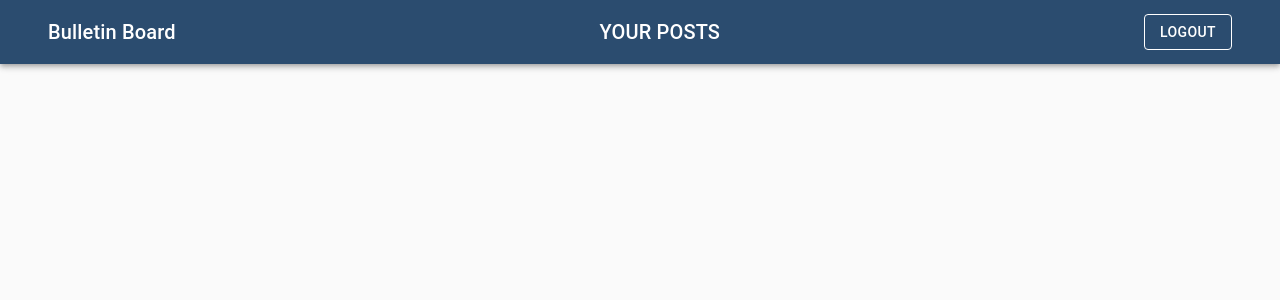
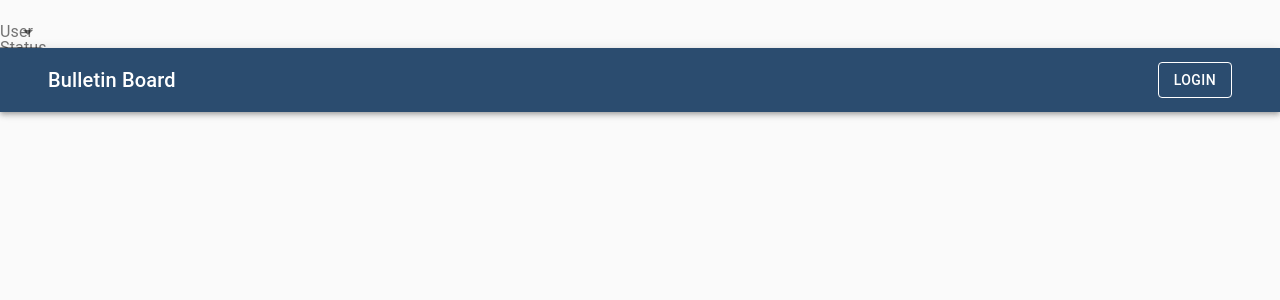
Before and after one commit to ArtIPok/bulletin-board, a React (Create React App) app: page / in a window 1280 px wide. Shown: the top 300 px of the page. Built offline with nearby package versions, Linux system fonts and the light colour scheme.

Commit message:
Add corrections

```diff
--- a/src/App.js
+++ b/src/App.js
@@ -8,10 +8,10 @@ import { CssBaseline } from '@material-ui/core';
 import { store } from './redux/store';
 
 import { MainLayout } from './components/layout/MainLayout/MainLayout';
-import { HomepageContainer } from './components/views/Homepage/Homepage';
+import { Homepage } from './components/views/Homepage/Homepage';
 import { PostContainer } from './components/views/Post/Post';
 import { PostEdit } from './components/views/PostEdit/PostEdit';
-import { PostAddContainer } from './components/views/PostAdd/PostAdd';
+import { PostAdd } from './components/views/PostAdd/PostAdd';
 import { NotFound } from './components/views/NotFound/NotFound';
 
 const theme = createMuiTheme({
@@ -28,8 +28,8 @@ const App = () => (
           <CssBaseline />
           <MainLayout>
             <Switch>
-              <Route exact path='/' component={HomepageContainer} />
-              <Route exact path='/post/add' component={PostAddContainer} />
+              <Route exact path='/' component={Homepage} />
+              <Route exact path='/post/add' component={PostAdd} />
               <Route exact path='/post/:id' component={PostContainer} />
               <Route exact path='/post/:id/edit' component={PostEdit} />
               <Route path='*' component={NotFound} />
--- /dev/null
+++ b/src/components/common/Switcher.js
@@ -0,0 +1,62 @@
+import React from 'react';
+import PropTypes from 'prop-types';
+import InputLabel from '@material-ui/core/InputLabel';
+import MenuItem from '@material-ui/core/MenuItem';
+import FormControl from '@material-ui/core/FormControl';
+import Select from '@material-ui/core/Select';
+
+// import styles from './Switcher.module.scss';
+import { connect } from 'react-redux';
+import { getUserStatus } from '../../redux/userSwitcherRedux.js';
+
+class Component extends React.Component {
+  handleOnChange = (event) => {
+    const { user } = this.props;
+
+    if (event === 'true') {
+      user.active = true;
+      getUserStatus(true);
+    } else {
+      user.active = false;
+      getUserStatus(false);
+    }
+  };
+  render() {
+    return (
+      <FormControl>
+        <InputLabel id='user-status'>User Status</InputLabel>
+        <Select
+          labelId='user-status'
+          id='user-status'
+          onChange={(event) => this.handleOnChange(event.target.value)}
+        >
+          <MenuItem value='true'>Logged User</MenuItem>
+          <MenuItem value='false'>Unlogged User</MenuItem>
+          <MenuItem value='true'>Admin</MenuItem>
+        </Select>
+      </FormControl>
+    );
+  }
+}
+
+Component.propTypes = {
+  children: PropTypes.node,
+  className: PropTypes.string,
+  user: PropTypes.string,
+};
+
+const mapStateToProps = (state) => ({
+  user: state.user,
+});
+
+const mapDispatchToProps = (dispatch) => ({
+  getUserStatus: (status) => dispatch(getUserStatus(status)),
+});
+
+const Container = connect(mapStateToProps, mapDispatchToProps)(Component);
+
+export {
+  //Component as Switcher,
+  Container as Switcher,
+  Component as SwitcherComponent,
+};
--- a/src/components/layout/Header/Header.js
+++ b/src/components/layout/Header/Header.js
@@ -1,14 +1,9 @@
 import React from 'react';
+import PropTypes from 'prop-types';
+import { AUTH_URL } from '../../../config';
 import { Link } from 'react-router-dom';
-import PropTypes from 'prop-types';
-
-// import { AUTH_URL } from '../../../config';
 
 import clsx from 'clsx';
-
-import { connect } from 'react-redux';
-
-import styles from './Header.module.scss';
 
 import AppBar from '@material-ui/core/AppBar';
 import Toolbar from '@material-ui/core/Toolbar';
@@ -16,7 +11,25 @@ import Typography from '@material-ui/core/Typography';
 import Button from '@material-ui/core/Button';
 import Container from '@material-ui/core/Container';
 
-const Component = ({ className, logged }) => {
+import { connect } from 'react-redux';
+import { getStatus, getUserStatus } from '../../../redux/userSwitcherRedux.js';
+
+import styles from './Header.module.scss';
+
+class Component extends React.Component {
+  handleOnChange = (event) => {
+    const { getUserStatus, user } = this.props;
+
+    if (event === 'true') {
+      user.active = true;
+      getUserStatus(true);
+    } else {
+      user.active = false;
+      getUserStatus(false);
+    }
+  };
+  render() {
+    const { className, userStatus } = this.props;
     return (
       <div className={clsx(className, styles.root)}>
         <AppBar position='sticky' className={styles.appbar}>
@@ -27,29 +40,31 @@ const Component = ({ className, logged }) => {
                   Bulletin Board
                 </Link>
               </Typography>
-            {logged ? (
+              {userStatus
+                ? (
                   <>
                     <Typography variant='h6'>
                       <Link to={'/youradds'} className={styles.link}>
-                    YOUR POSTS
+                        SEE YOUR ADDS
                       </Link>
                     </Typography>
                     <Button
                       color='inherit'
                       variant='outlined'
                       className={styles.login}
-                  href='/logout'
+                      href={`${AUTH_URL}/logout`}
                       value='false'
                       onClick={(event) => this.handleOnChange(event.target.value)}
                     >
                       Logout
                     </Button>
                   </>
-            ) : (
+                )
+                : (
                   <Button
                     color='inherit'
                     variant='outlined'
-                href='https://google.com'
+                    href={`${AUTH_URL}/google`}
                     className={styles.login}
                     value='true'
                     onClick={(event) => this.handleOnChange(event.target.value)}
@@ -62,31 +77,29 @@ const Component = ({ className, logged }) => {
         </AppBar>
       </div>
     );
-};
+  }
+}
 
 Component.propTypes = {
   children: PropTypes.node,
   className: PropTypes.string,
-  logged: PropTypes.bool,
+  userStatus: PropTypes.bool,
+  user: PropTypes.string,
+  getUserStatus: PropTypes.string,
 };
 
-const mapStateToProps = state => ({
-  logged: state.user.logged,
+const mapStateToProps = (state) => ({
+  userStatus: getStatus(state),
+  user: state.user,
 });
-
-
-// const mapStateToProps = state => ({
-//   logged: reduxSelector(state),
-// });
-
-const mapDispatchToProps = dispatch => ({
-  // someAction: arg => dispatch(reduxActionCreator(arg)),
+const mapDispatchToProps = (dispatch) => ({
+  getUserStatus: (user) => dispatch(getUserStatus(user)),
 });
 
 const ContainerHeader = connect(mapStateToProps, mapDispatchToProps)(Component);
 
 export {
-  Component as Header,
-  ContainerHeader as HeaderContainer,
+  //Component as Header,
+  ContainerHeader as Header,
   Component as HeaderComponent,
 };
--- a/src/components/layout/MainLayout/MainLayout.js
+++ b/src/components/layout/MainLayout/MainLayout.js
@@ -1,7 +1,8 @@
 import React from 'react';
 import PropTypes from 'prop-types';
 
-import { HeaderContainer } from '../Header/Header';
+import { Header } from '../Header/Header';
+import { Switcher } from '../../common/Switcher';
 
 import clsx from 'clsx';
 
@@ -14,7 +15,8 @@ const Component = ({ className, children }) => {
   return (
     <div className={clsx(className, styles.root)}>
       <div className={styles.container}>
-        <HeaderContainer className={styles.header} />
+        <Switcher className={styles.switcher} />
+        <Header className={styles.header} />
 
         {children}
       </div>
--- a/src/components/views/Homepage/Homepage.js
+++ b/src/components/views/Homepage/Homepage.js
@@ -75,7 +75,7 @@ const mapDispatchToProps = dispatch => ({
 const Container = connect(mapStateToProps, mapDispatchToProps)(Component);
 
 export {
-  Component as Homepage,
-  Container as HomepageContainer,
+  // Component as Homepage,
+  Container as Homepage,
   Component as HomepageComponent,
 };
--- a/src/components/views/PostAdd/PostAdd.js
+++ b/src/components/views/PostAdd/PostAdd.js
@@ -257,7 +257,7 @@ const mapDispatchToProps = (dispatch) => ({
 const Container = connect(mapStateToProps, mapDispatchToProps)(Component);
 
 export {
-  Component as PostAdd,
-  Container as PostAddContainer,
+  // Component as PostAdd,
+  Container as PostAdd,
   Component as PostAddComponent,
 };
```
Also changed, not shown: 1 other file (tests, documents, lock files or other folders). Lines whose indentation alone changed are shown as unchanged.
